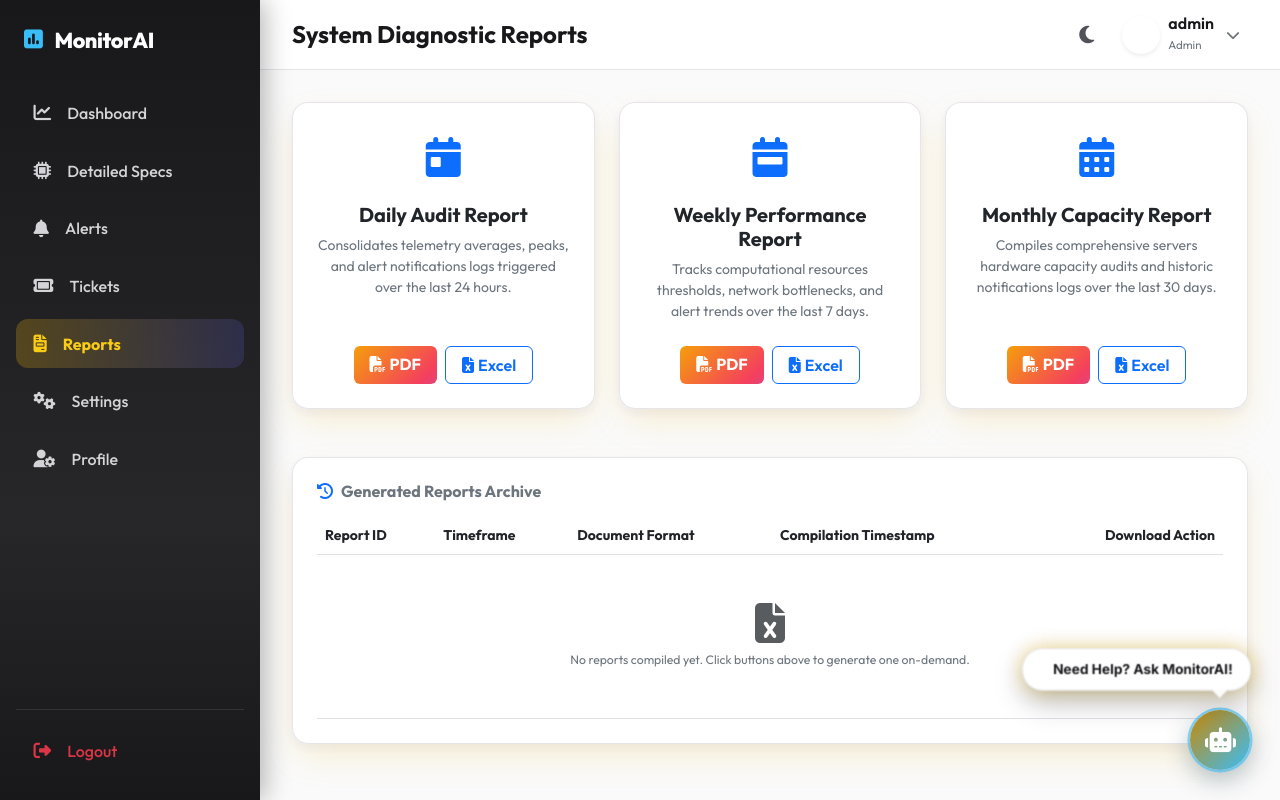
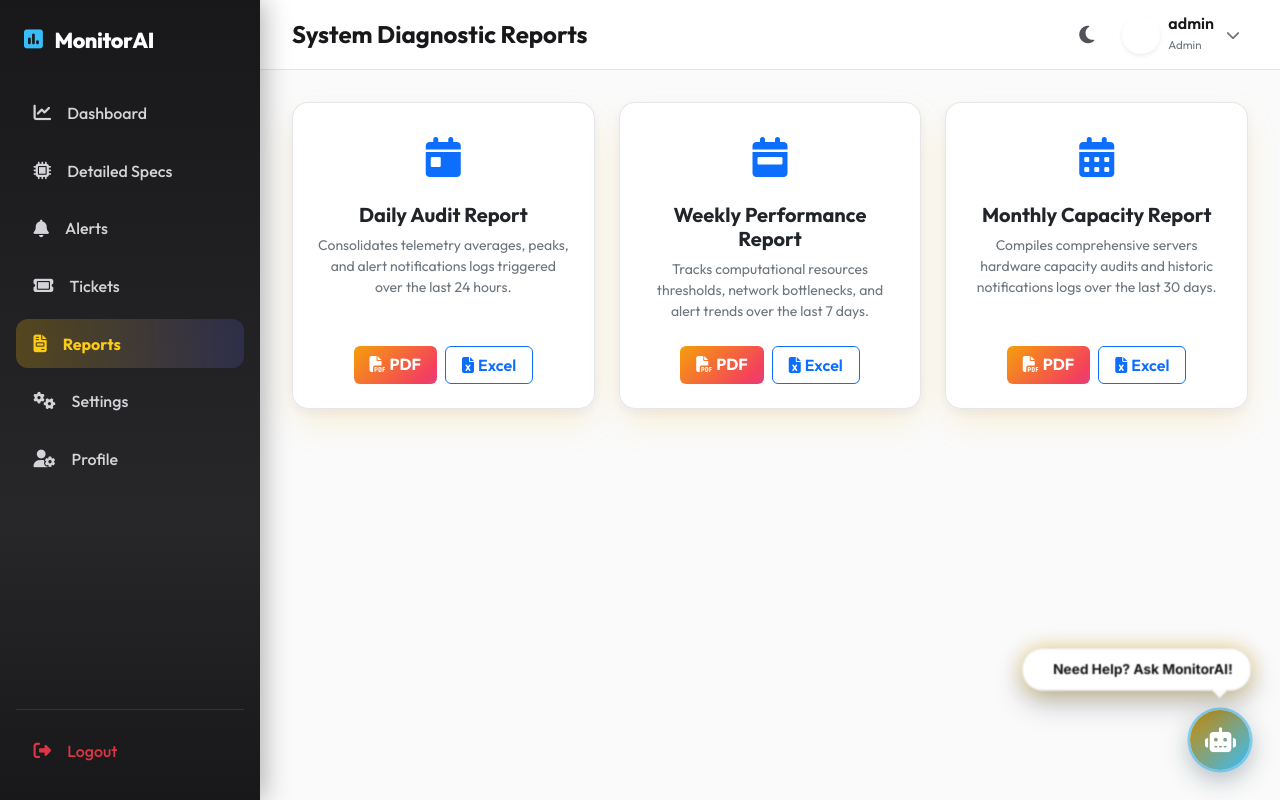
Before and after one commit to Chanthriha2806/Mini-project, a Flask app: page /reports/ in a window 1280 px wide. Run offline with Flask 3, Linux system fonts and the light colour scheme; a user stored in the database is signed in; data that the repository does not hold is empty.

Commit message:
Hide top server status on client login, remove report archive on admin side, restrict reports to admin

```diff
--- a/app/routes/reports_routes.py
+++ b/app/routes/reports_routes.py
@@ -19,6 +19,10 @@ def reports_home():
 @login_required
 def download_report(filename):
     """Transfers the target report file to the client for local download."""
+    if not current_user.is_admin:
+        flash("Access restricted. Reports are only accessible by Administrators.", "warning")
+        return redirect(url_for('dashboard.index'))
+
     if os.environ.get('VERCEL') or os.environ.get('VERCEL_ENV'):
         reports_dir = '/tmp'
     else:
@@ -37,6 +41,10 @@ def download_report(filename):
 @login_required
 def generate(report_type, file_format):
     """Triggers telemetry statistics calculations and returns file for download."""
+    if not current_user.is_admin:
+        flash("Access restricted. Reports are only accessible by Administrators.", "warning")
+        return redirect(url_for('dashboard.index'))
+
     success, result = ReportsController.generate_report(report_type, file_format)
     if success:
         flash(f"{report_type.capitalize()} report compiled successfully. Starting download...", "success")
--- a/app/templates/dashboard.html
+++ b/app/templates/dashboard.html
@@ -19,7 +19,8 @@
 <!-- Hidden Metadata Block for JS config -->
 <div id="dashboard-meta" data-refresh-interval="{{ settings.refresh_interval }}" class="d-none"></div>
 
-<!-- Top Row: Server Status & Alerts Notification Banner -->
+{% if current_user.is_admin %}
+<!-- Top Row: Server Status & Alerts Notification Banner (Admin Only) -->
 <div class="row mb-3">
     <div class="col-12">
         <div class="metric-card py-3 px-4 border-start border-4" id="healthStatusBox" style="height: auto;">
@@ -42,6 +43,7 @@
         </div>
     </div>
 </div>
+{% endif %}
 
 {% if current_user.is_admin %}
 <!-- Admin Executive Fleet Device Selector & Client Laptops Monitoring Table -->
--- a/app/templates/reports.html
+++ b/app/templates/reports.html
@@ -62,56 +62,4 @@
         </div>
     </div>
 </div>
-
-<!-- History Section -->
-<div class="row">
-    <div class="col-12">
-        <div class="metric-card">
-            <h6 class="fw-bold text-secondary mb-3"><i class="fa-solid fa-clock-rotate-left text-primary me-2"></i>Generated Reports Archive</h6>
-            <div class="table-responsive">
-                <table class="table table-hover align-middle mb-0 text-dark small" style="min-width: 500px;">
-                    <thead>
-                        <tr class="text-secondary border-bottom">
-                            <th scope="col">Report ID</th>
-                            <th scope="col">Timeframe</th>
-                            <th scope="col">Document Format</th>
-                            <th scope="col">Compilation Timestamp</th>
-                            <th scope="col" class="text-end">Download Action</th>
-                        </tr>
-                    </thead>
-                    <tbody>
-                        {% if history %}
-                            {% for rep in history %}
-                            <tr>
-                                <td><span class="badge bg-secondary">#{{ rep.id }}</span></td>
-                                <td><strong class="text-dark">{{ rep.report_type }}</strong></td>
-                                <td>
-                                    {% if rep.file_path.endswith('.pdf') %}
-                                        <span class="badge bg-danger-subtle text-danger fw-semibold"><i class="fa-solid fa-file-pdf me-1"></i>PDF</span>
-                                    {% else %}
-                                        <span class="badge bg-success-subtle text-success fw-semibold"><i class="fa-solid fa-file-excel me-1"></i>EXCEL</span>
-                                    {% endif %}
-                                </td>
-                                <td class="text-secondary">{{ rep.created_at.strftime('%Y-%m-%d %H:%M:%S') }}</td>
-                                <td class="text-end">
-                                    <a href="{{ url_for('reports.download_report', filename=rep.file_path) }}" class="btn btn-sm btn-outline-primary py-1" title="Download archived report">
-                                        <i class="fa-solid fa-cloud-arrow-down me-1"></i>Get File
-                                    </a>
-                                </td>
-                            </tr>
-                            {% endfor %}
-                        {% else %}
-                            <tr>
-                                <td colspan="5" class="text-center py-5 text-secondary">
-                                    <i class="fa-solid fa-file-excel fs-1 mb-2 text-muted"></i>
-                                    <p class="mb-0 small">No reports compiled yet. Click buttons above to generate one on-demand.</p>
-                                </td>
-                            </tr>
-                        {% endif %}
-                    </tbody>
-                </table>
-            </div>
-        </div>
-    </div>
-</div>
 {% endblock %}
```
